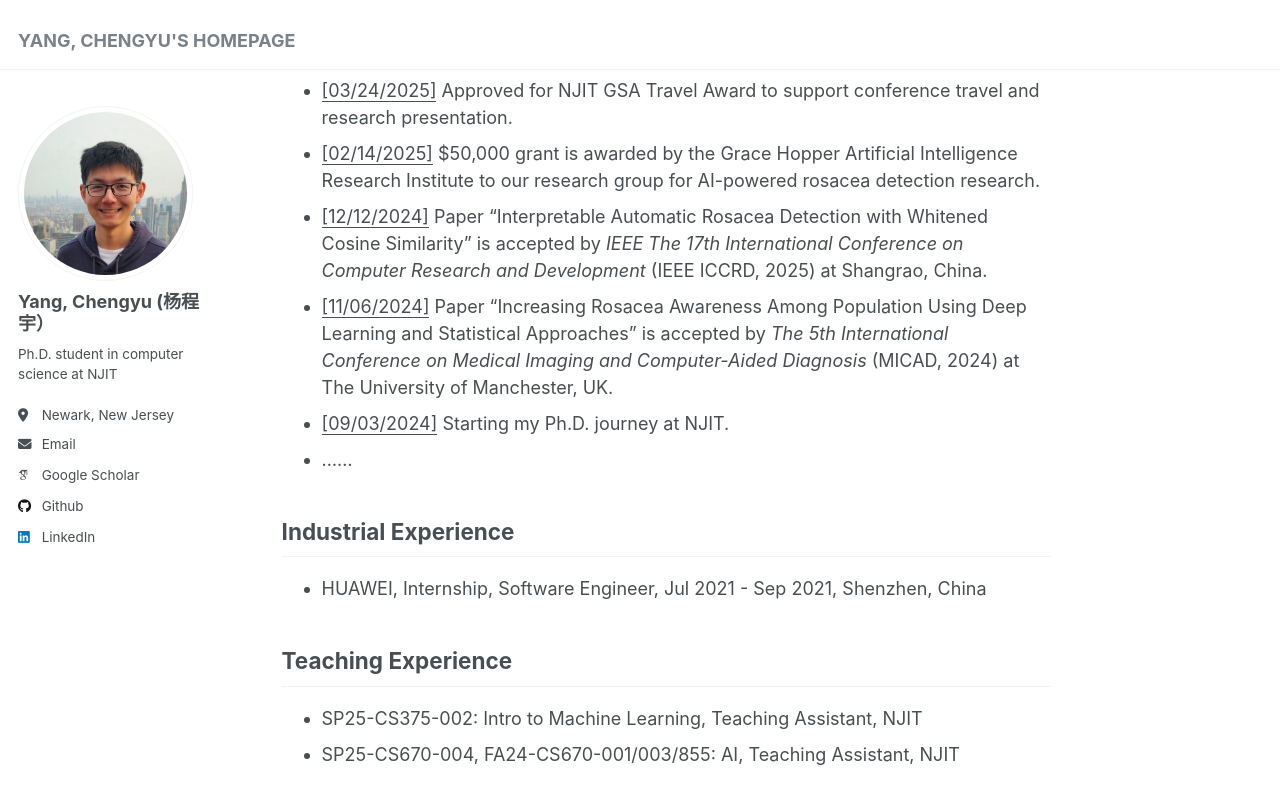
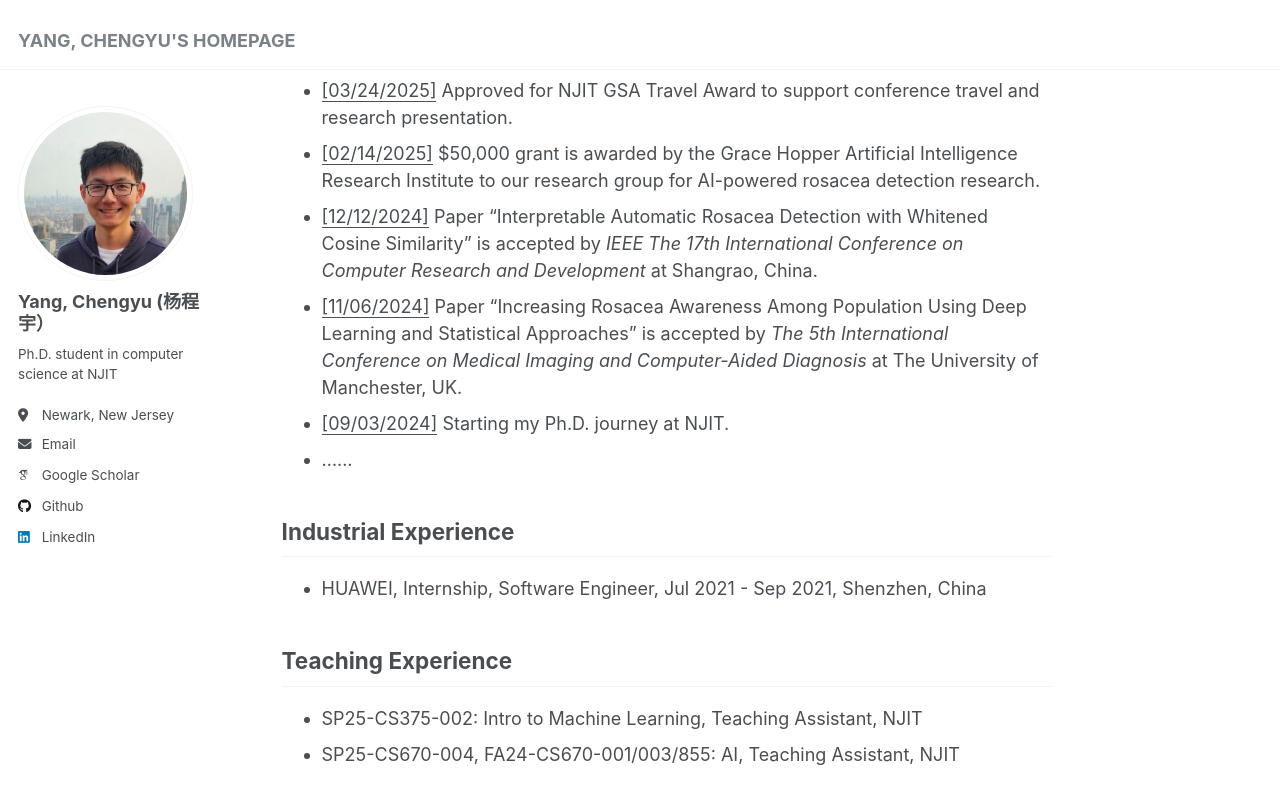
Before and after one commit to chengyuyang-njit/chengyuyang-njit.github.io, a Jekyll site: the page built from _pages/about.md, in a window 1280 px wide and 900 px high, scrolled down 965 px. Shown: the top 804 px of the window. Built offline with Jekyll 4.4.1, drawn with Linux system fonts in a browser that asks for light colours; some web fonts are replaced.

Commit message:
Update about.md

```diff
--- a/_pages/about.md
+++ b/_pages/about.md
@@ -25,8 +25,8 @@ Latest News
 - <u>[05/26/2025]</u> Paper "Laparoscopic Image Desmoking Using the U-Net with New Loss Function and Integrated Differentiable Wiener Filter" is accepted by <em>The 11th IEEE International Conference on Big Data Computing Service and Machine Learning Applications</em> at Tucson, Arizona.
 - <u>[03/24/2025]</u> Approved for NJIT GSA Travel Award to support conference travel and research presentation.
 - <u>[02/14/2025]</u> $50,000 grant is awarded by the Grace Hopper Artificial Intelligence Research Institute to our research group for AI-powered rosacea detection research.
-- <u>[12/12/2024]</u> Paper "Interpretable Automatic Rosacea Detection with Whitened Cosine Similarity" is accepted by <em>IEEE The 17th International Conference on Computer Research and Development</em> (IEEE ICCRD, 2025) at Shangrao, China.
-- <u>[11/06/2024]</u> Paper "Increasing Rosacea Awareness Among Population Using Deep Learning and Statistical Approaches" is accepted by <em>The 5th International Conference on Medical Imaging and Computer-Aided Diagnosis</em> (MICAD, 2024) at The University of Manchester, UK.
+- <u>[12/12/2024]</u> Paper "Interpretable Automatic Rosacea Detection with Whitened Cosine Similarity" is accepted by <em>IEEE The 17th International Conference on Computer Research and Development</em> at Shangrao, China.
+- <u>[11/06/2024]</u> Paper "Increasing Rosacea Awareness Among Population Using Deep Learning and Statistical Approaches" is accepted by <em>The 5th International Conference on Medical Imaging and Computer-Aided Diagnosis</em> at The University of Manchester, UK.
 - <u>[09/03/2024]</u> Starting my Ph.D. journey at NJIT.
 - ......
 
```
